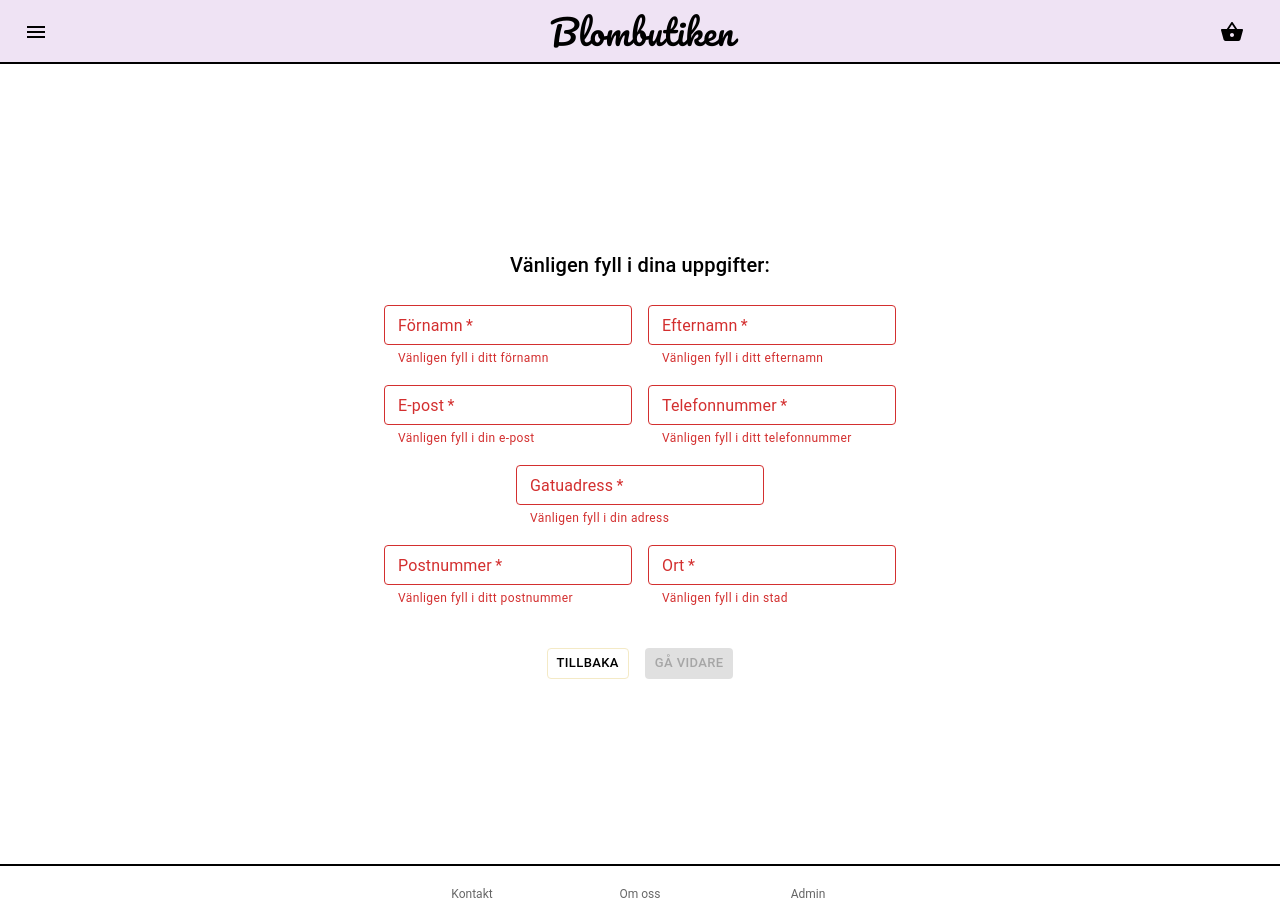
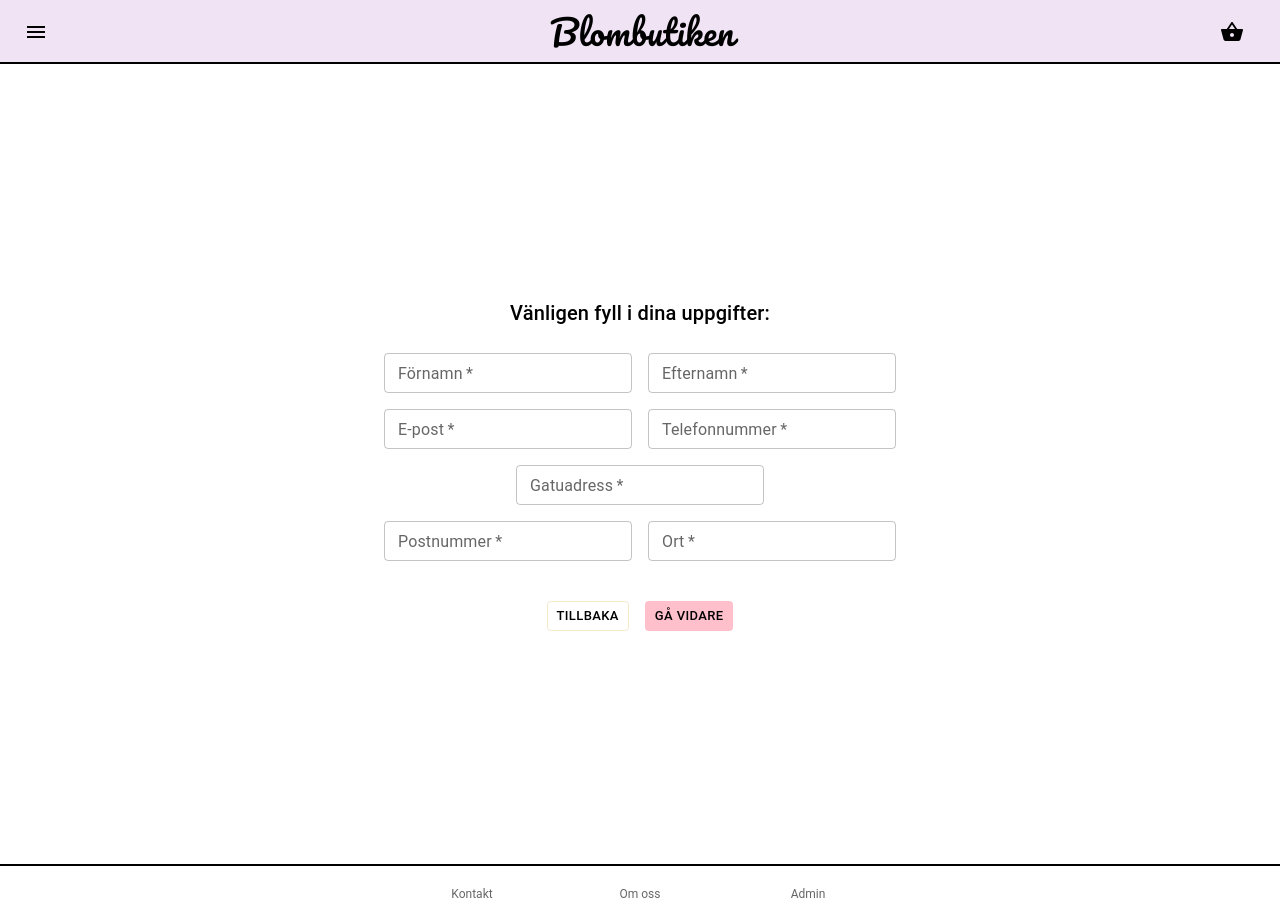
Before and after one commit to elinarnten/blomButik, a React (Create React App) app: page /kunduppgifter in a window 1280 px wide. Built offline with nearby package versions, Linux system fonts and the light colour scheme.

Commit message:
add error text

```diff
--- a/src/components/Checkout/CheckOutContact.tsx
+++ b/src/components/Checkout/CheckOutContact.tsx
@@ -1,6 +1,8 @@
 import { Box, Button, FormControl, TextField, Typography } from "@mui/material";
+import { link } from "fs/promises";
+import React, { useEffect, useState } from "react";
 import { useContext } from "react";
-import { Link } from "react-router-dom";
+import { Link, Navigate, useNavigate } from "react-router-dom";
 import { ConsumerContext } from "../../contexts/ConsumerContext";
 
 function CheckOutContact() {
@@ -21,8 +23,124 @@ function CheckOutContact() {
     setCity,
   } = useContext(ConsumerContext);
 
+  //const [text, setText] = React.useState("");
+  const [errorMessage, setErrorMessage] = useState("");
+
+/*
+  function handleError (){
+    if (firstname === ""){
+      setErrorMessage(true)
+    }
+  } */
+
+  //console.log(errorMessage)
+
+ /*  function handleError () {
+    if (firstname){
+      setErrorMessage(false)
+
+      console.log(errorMessage, firstname)
+    }
+    }  */
+     /*  return (
+       else {
+        setErrorMessage('')
+      } */
+
+/* function handleError()  {
+  if (firstname /* && lastname &&
+    phoneNumber &&
+    email &&
+    address &&
+    code &&
+    city */ /* ) { */
+   /* setErrorMessage(false)
+  } else {
+    setErrorMessage(true)
+//  return (errorMessage(''))
+}
+  console.log('button clicked', errorMessage)
+} */
+
+function handleError () {
+  //const navigate = useNavigate();
+  if (firstname === "" && lastname === "" && email === "" && phoneNumber === "" && address === "" && code === "" && city === "") {
+setErrorMessage('Fyll i fältet')
+  } /* else {
+    setErrorMessage('')
+  }  */
+}
+const navigate = useNavigate();
+
+/* useEffect(() => {
+  if (firstname === "" && lastname === "" && email === "" && phoneNumber === "" && address === "" && code === "" && city === "") {
+    setErrorMessage('fel')
+      } else {
+        navigate('/leverans')
+      }
+}) */
+
+  /* if (firstname !== "" && lastname !== "" && email !== "" && phoneNumber !== "" && address !== "" && code !== "" && city !== "") {
+
+    return (
+      <Navigate to={"/leverans"} />
+    )
+  } */
+  /*if (email !== "") {
+    return (
+      <Link to={"/leverans"}>
+      <Button>
+        hej
+      </Button>
+      </Link>
+    ) */
+  //}
+
+
+
+    // useEffect(() => {
+    // Set errorMessage only if text is equal or bigger than MAX_LENGTH
+    /* if (firstname === "") {
+      setErrorMessage("Fel");
+    }
+  }, [firstname]);
+
+   useEffect(() => { */
+    // Set empty erroMessage only if text is less than MAX_LENGTH
+    // and errorMessage is not empty.
+    // avoids setting empty errorMessage if the errorMessage is already empty
+   /*  if (firstname !== ""  && errorMessage ) {
+      setErrorMessage("");
+    }
+  }, [firstname, errorMessage]);  */
+
+  console.log(errorMessage)
+
+  //gora en komponent som hanterar error?
+/*   function handleError() {
+    if (firstname.lenght > 0) {
+      errorMessage = true} */
+    /*   return (
+        <Link to={"/leverans"}>
+      <Button>
+
+    </Button>
+    </Link>
+    )} else {
+      return (
+        <Button>
+
+        </Button>
+      )}
+    }}  */
+    /* useEffect(() => {
+    if (firstname.length < 0) {
+      setErrorMessage('fyll i namn')
+    }}, [firstname, errorMessage]) */
+
+
   //disables button if form isn't filled correctly
-  function SubmitButton() {
+  /* function SubmitButton() {
     if (
       firstname &&
       lastname &&
@@ -36,6 +154,7 @@ function CheckOutContact() {
         <Button
           size="small"
           variant="contained"
+          onSubmit={handleError}
           sx={{
             backgroundColor: "pink",
             boxShadow: "none",
@@ -63,7 +182,7 @@ function CheckOutContact() {
         </Button>
       );
     }
-  }
+  } */
 
   return (
     <Box
@@ -84,6 +203,7 @@ function CheckOutContact() {
           width: "100%",
           display: "flex",
           flexDirection: "column",
+
           justifyContent: "center",
           alignItems: "center",
         }}
@@ -96,7 +216,7 @@ function CheckOutContact() {
             <TextField
               required
               onChange={(event) => {
-                setFirstname(event.target.value);
+                setFirstname(event.target.value)
               }}
               id="filled"
               label="Förnamn"
@@ -105,10 +225,20 @@ function CheckOutContact() {
               type="name"
               size="small"
               value={firstname}
-              error={firstname === ""}
-              helperText={
-                firstname === "" ? "Vänligen fyll i ditt förnamn" : " "
-              }
+              //error={errorMessage}
+              //error={errorMessage? true : false}
+              //error={firstname.length >= 0}
+              //helperText={errorMessage}
+              //error={errorMessage? false : true}
+              //error={errorMessage? true : false}
+              /*helperText={
+                firstname === "" errorMessage? true : "Vänligen fyll i ditt förnamn"
+              } */
+              //error={firstname === ""}
+              helperText={firstname === ""? errorMessage : ""}
+
+              //helperText={firstname === ""? 'Förnamn' : ""}
+
               sx={{
                 mr: 2,
                 mb: 2,
@@ -128,10 +258,12 @@ function CheckOutContact() {
               name="family-name"
               autoComplete="family-name"
               value={lastname}
-              error={lastname === ""}
+              /* error={lastname === ""}
               helperText={
                 lastname === "" ? "Vänligen fyll i ditt efternamn" : " "
-              }
+              } */
+              //error={errorMessage === true }
+              helperText={lastname === ""? errorMessage : ""}
               sx={{ mb: 2, color: "black" }}
             />
           </FormControl>
@@ -149,8 +281,11 @@ function CheckOutContact() {
               label="E-post"
               size="small"
               value={email}
-              error={email === ""}
-              helperText={email === "" ? "Vänligen fyll i din e-post" : " "}
+             /*  error={email === ""}
+              helperText={email === "" ? "Vänligen fyll i din e-post" : " "} */
+             // error={errorMessage === true }
+             helperText={email === ""? errorMessage : ""}
+
               sx={{ mr: 2, mb: 2, color: "black" }}
             />
           </FormControl>
@@ -167,10 +302,13 @@ function CheckOutContact() {
               name="tel"
               autoComplete="tel"
               value={phoneNumber}
-              error={phoneNumber === ""}
+              /* error={phoneNumber === ""}
               helperText={
                 phoneNumber === "" ? "Vänligen fyll i ditt telefonnummer" : " "
-              }
+              } */
+              //error={errorMessage === true }
+              helperText={phoneNumber === ""? errorMessage : ""}
+              //helperText={phoneNumber === ""? 'Telefonnummer' : ""}
               sx={{ mb: 2, color: "black" }}
             />
           </FormControl>
@@ -182,8 +320,11 @@ function CheckOutContact() {
               name="street-address"
               autoComplete="street-address"
               value={address}
-              error={address === ""}
-              helperText={address === "" ? "Vänligen fyll i din adress" : " "}
+              /* error={address === ""}
+              helperText={address === "" ? "Vänligen fyll i din adress" : " "} */
+              //error={errorMessage === true }
+              helperText={address === ""? errorMessage : ""}
+              //helperText={address === ""? 'Adress' : ""}
               onChange={(event) => {
                 setAddress(event.target.value);
               }}
@@ -208,8 +349,11 @@ function CheckOutContact() {
               label="Postnummer"
               size="small"
               value={code}
-              error={code === ""}
-              helperText={code === "" ? "Vänligen fyll i ditt postnummer" : " "}
+              /* error={code === ""}
+              helperText={code === "" ? "Vänligen fyll i ditt postnummer" : " "} */
+              //error={errorMessage === true }
+              helperText={code === ""? errorMessage : ""}
+              //helperText={code === ""? 'Postnummer' : ""}
               sx={{ mr: 2, mb: 2, color: "black" }}
             />
           </FormControl>
@@ -224,8 +368,11 @@ function CheckOutContact() {
               name="address-level2"
               size="small"
               value={city}
-              error={city === ""}
-              helperText={city === "" ? "Vänligen fyll i din stad" : " "}
+              /* error={city === ""}
+              helperText={city === "" ? "Vänligen fyll i din stad" : " "} */
+              //error={errorMessage === true }
+              helperText={city === ""? errorMessage : ""}
+              //helperText={city === ""? 'Ort' : ""}
               sx={{ color: "black" }}
             />
           </FormControl>
@@ -244,9 +391,24 @@ function CheckOutContact() {
           >
             Tillbaka
           </Button>
-          <Link to={"/leverans"}>
-            <SubmitButton />
-          </Link>
+          {/* <Link to={"/leverans"}> */}
+          <Button
+          size="small"
+          variant="contained"
+       onClick={handleError}
+          //onClick={ () => setErrorMessage ("")}
+          sx={{
+            backgroundColor: "pink",
+            boxShadow: "none",
+            color: "black",
+            mt: 3,
+          }}
+        >
+          Gå vidare
+        </Button>
+        {/* <HandleError /> */}
+           {/*  <SubmitButton /> */}
+          {/* </Link> */}
         </Box>
       </Box>
     </Box>
```
